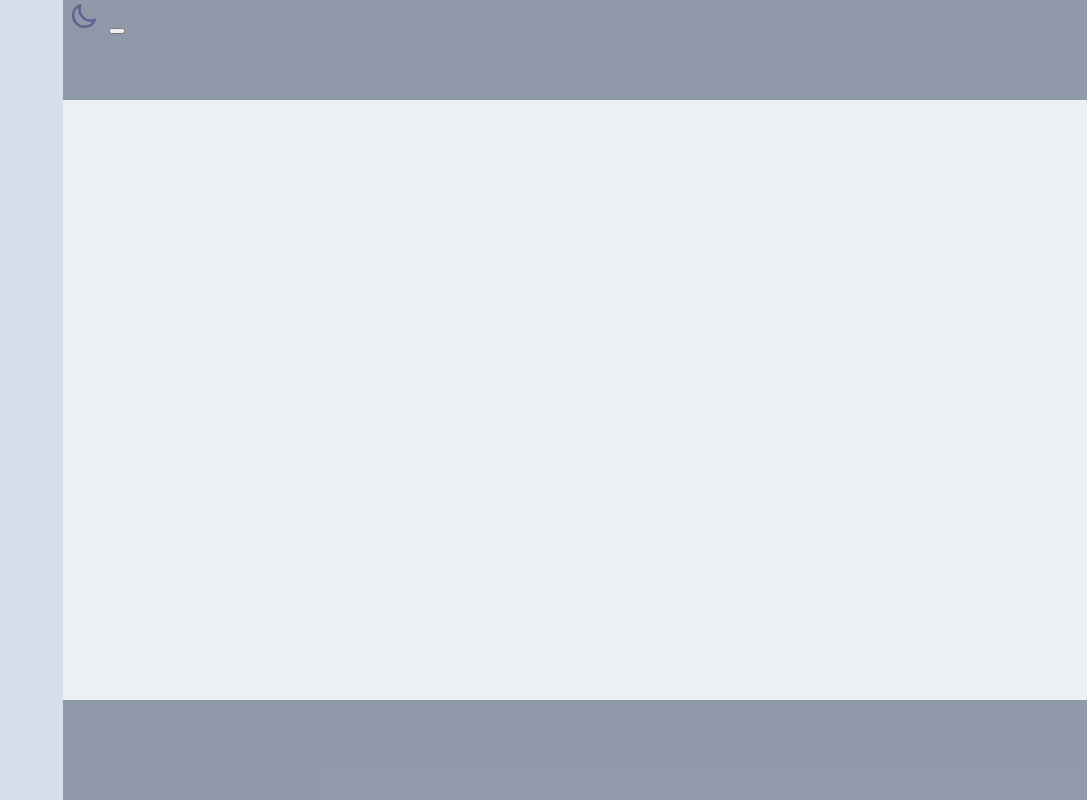
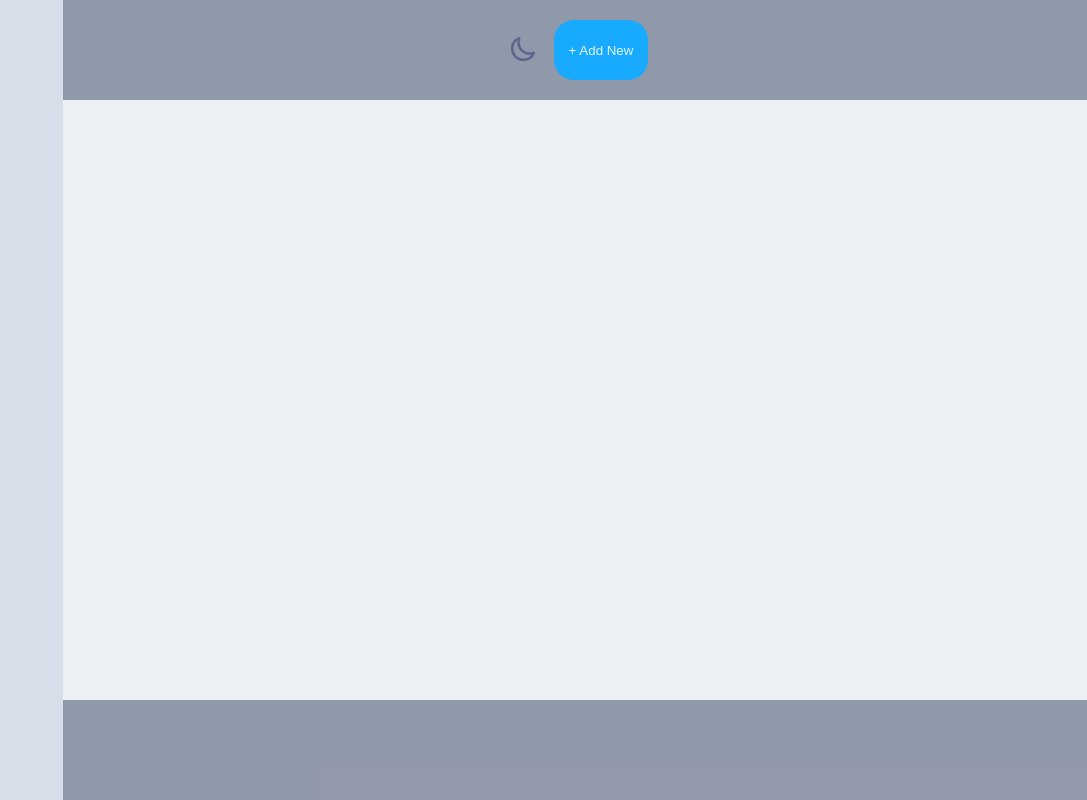
Before and after one commit to sanadnassar/odin-toDoList, a website built with webpack: page src/index.html in a window 1280 px wide. Shown: the whole page, without its empty margins (193-1280 px from the left). Built offline with nearby package versions, Linux system fonts and the light colour scheme.

Commit message:
Finished project

```diff
--- a/src/index.html
+++ b/src/index.html
@@ -11,14 +11,14 @@
 
         </div>
         <div class="right">
-            <nav>
+            <nav id="cen">
                 <button id="mode">
                     <img src="../media/moon.svg" class="moon-icon" height="30px">
                     <img src="../media/sun.svg" class="sun-icon" height="30px">
                 </button>
 
                 <button id="add">
-
+                    + Add New
                 </button>
             </nav>
             <div id="info">
@@ -28,7 +28,7 @@
         </div>
     </div>
     <dialog id="project-modal">
-        <form method="dialog">
+        <form method="dialog" id="dialog">
             <h3>New Project</h3>
 
             <input type="text" id="title-input" placeholder="Title" required>
--- a/src/styles.css
+++ b/src/styles.css
@@ -31,6 +31,7 @@ nav, #footer {
 
 .active #info {
     background-color: #0B0E14;
+    color: white;
 }
 
 .active #footer {
@@ -56,3 +57,32 @@ nav, #footer {
 .active .sun-icon {
     display: block;
 }
+
+#add {
+    border-radius: 20px;
+    background-color: rgb(23, 170, 255);
+    outline: none;
+    border: none;
+    padding: 15px;
+    cursor: pointer;
+    color: rgba(255, 255, 255, 0.89);
+    margin-top: 20px;
+    margin-bottom: 20px;
+}
+
+#cen {
+    display: flex;
+    justify-content: center;
+    gap: 10px;
+}
+
+#dialog {
+    display: flex;
+    flex-direction: column;
+    gap: 5px;
+}
+
+#desc-input {
+    resize: none;
+    height: 50px;
+}
```
